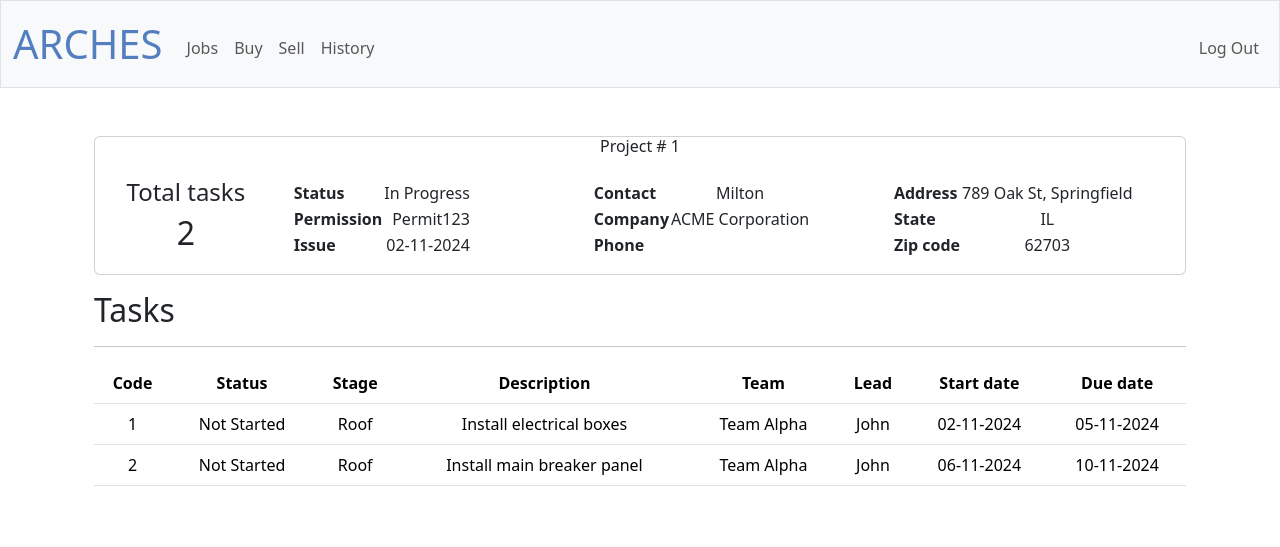
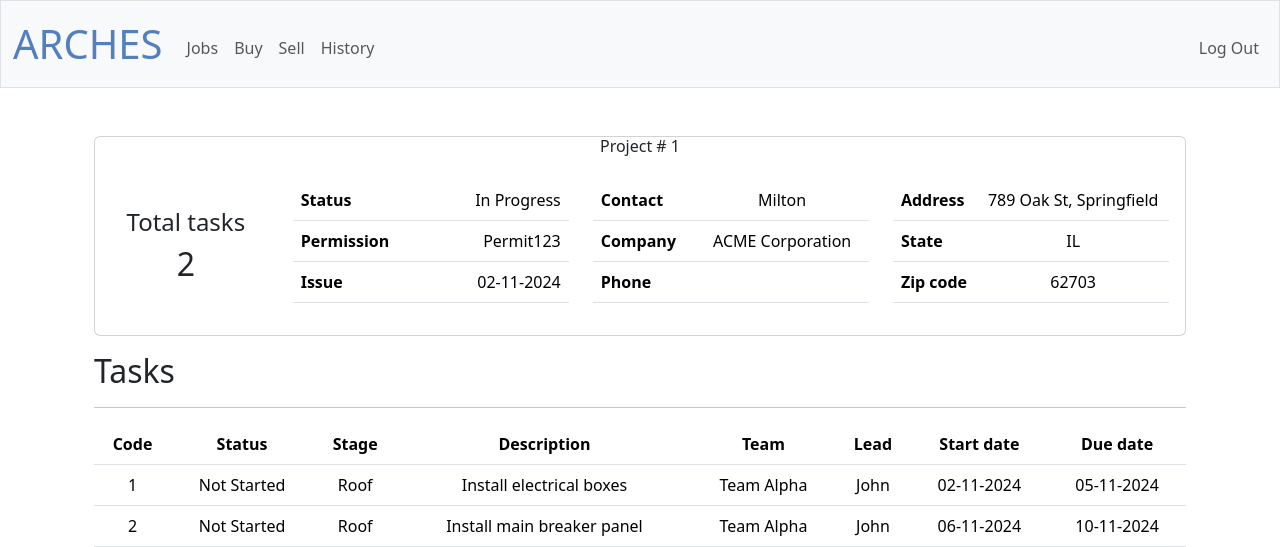
Before and after one commit to RLCM696/company, a Flask app: page /project?project=1 in a window 1280 px wide. Shown: the top 547 px of the page. Run offline with Flask 3, Linux system fonts and the light colour scheme; a user stored in the database is signed in; data comes from the database, SQL or seed files in the repository; some libraries are stand-ins or nearby versions.

Commit message:
Sun, Nov 3, 2024, 7:00 PM -05:00

```diff
--- a/templates/project.html
+++ b/templates/project.html
@@ -16,8 +16,8 @@
             <div class="col-md-10">
                 <div class="card-body">
                     <div class="row">
-                        <div class="col align-self-center">
-                            <table class="table-responsive">
+                        <div class="col table-responsive align-self-center">
+                            <table class="table">
                                 <thead></thead>
                                 <tbody>
                                     <tr>
@@ -35,8 +35,8 @@
                                 </tbody>
                             </table>
                         </div>
-                        <div class="col">
-                            <table class="table-responsive">
+                        <div class="col table-responsive align-self-center">
+                            <table class="table">
                                 <thead></thead>
                                 <tbody>
                                     <tr>
@@ -54,8 +54,8 @@
                                 </tbody>
                             </table>
                         </div>
-                        <div class="col">
-                            <table class="table-responsive">
+                        <div class="col table-responsive align-self-center">
+                            <table class="table">
                                 <thead></thead>
                                 <tbody>
                                     <tr>
```
Also changed, not shown: 1 other file.
